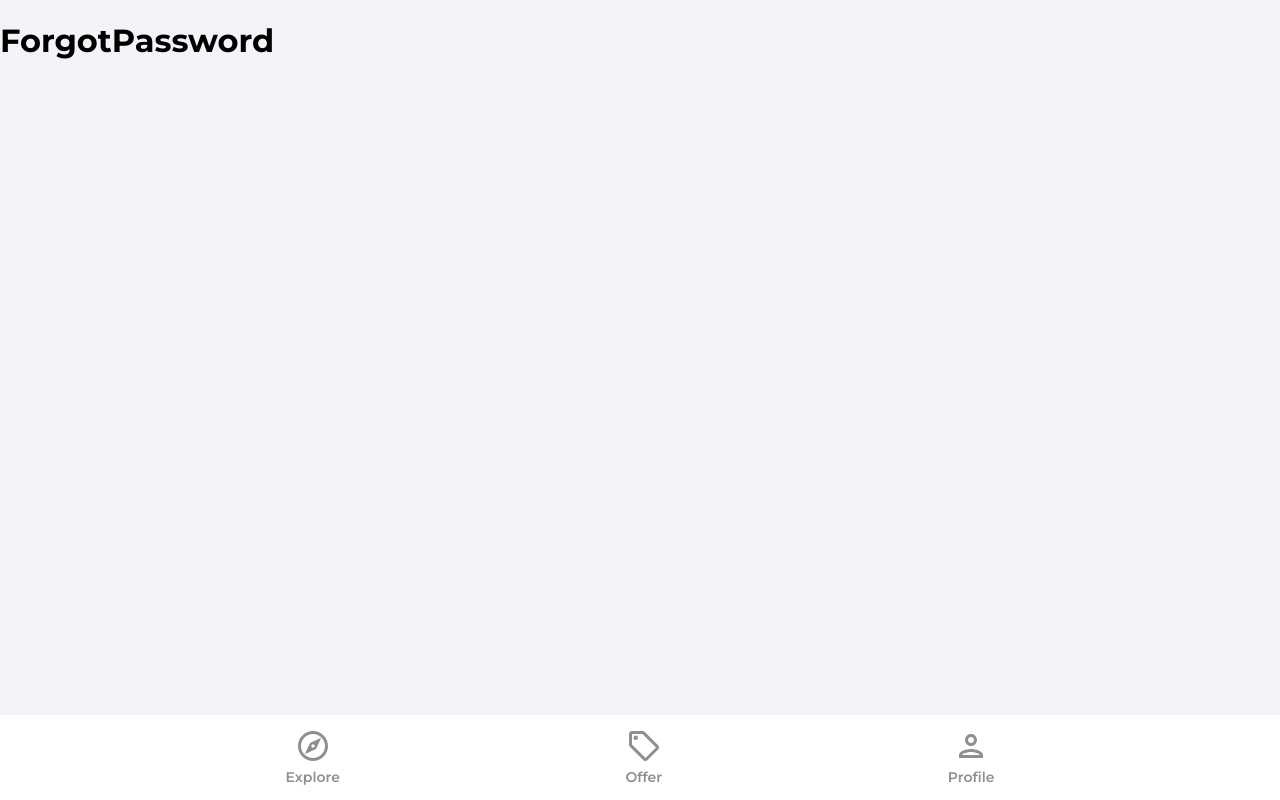
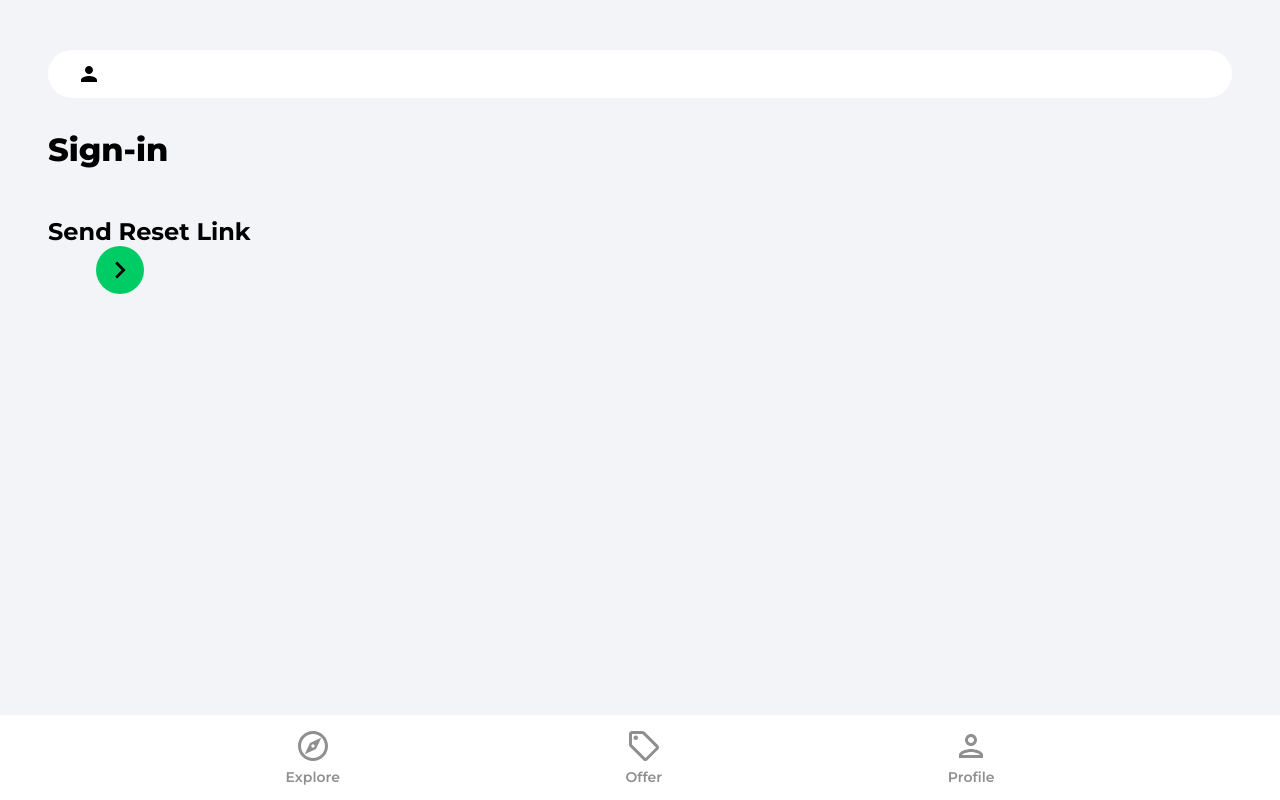
Before and after one commit to Naddiya/house-markeplace, a React (Create React App) app: page /forgot-password in a window 1280 px wide. Built offline with nearby package versions, Linux system fonts and the light colour scheme; no server answers.

Commit message:
feat: forgot password page

```diff
--- a/src/pages/ForgotPassword.jsx
+++ b/src/pages/ForgotPassword.jsx
@@ -1,7 +1,61 @@
+import { useState } from 'react';
+import { Link } from 'react-router-dom';
+import { getAuth, sendPasswordResetEmail } from 'firebase/auth';
+import { toast } from 'react-toastify';
+import { ReactComponent as ArrowRightIcon } from '../assets/svg/keyboardArrowRightIcon.svg';
+
 const ForgotPassword = () => {
+  const [email, setEmail] = useState('');
+
+  const onChange = (e) => {
+    setEmail(e.target.value)
+  };
+
+  const onSubmit = async (e) => {
+    e.preventDefault();
+    try {
+      const auth = getAuth()
+      await sendPasswordResetEmail(auth, email)
+      toast.success('Email was sent')
+    } catch (error) {
+      toast.error('Could not send reset email')
+    }
+  };
+
   return (
-    <h1>ForgotPassword</h1>
-  )
-}
+    <div className='pageContainer'>
+      <header>
+        <p className='pageHeader'>
+          <main>
+            <form action='' onSubmit={onSubmit}>
+              <input
+                type='email'
+                className='emailInput'
+                name=''
+                id=''
+                onChange={onChange}
+                value={email}
+              />
+              <Link to='/sign-in' className='ForgotPasswordLink'>
+                Sign-in
+              </Link>
 
-export default ForgotPassword
+              <div className="signInBar">
+                <div className="signInText">
+                  Send Reset Link
+                </div>
+              </div>
+
+              <button className="signInButton">
+                <ArrowRightIcon fill='"ffffff' width='34px' height='34px' />
+              </button>
+            </form>
+
+          </main>
+        </p>
+      </header>
+    </div>
+  );
+};
+
+export default ForgotPassword;
```
